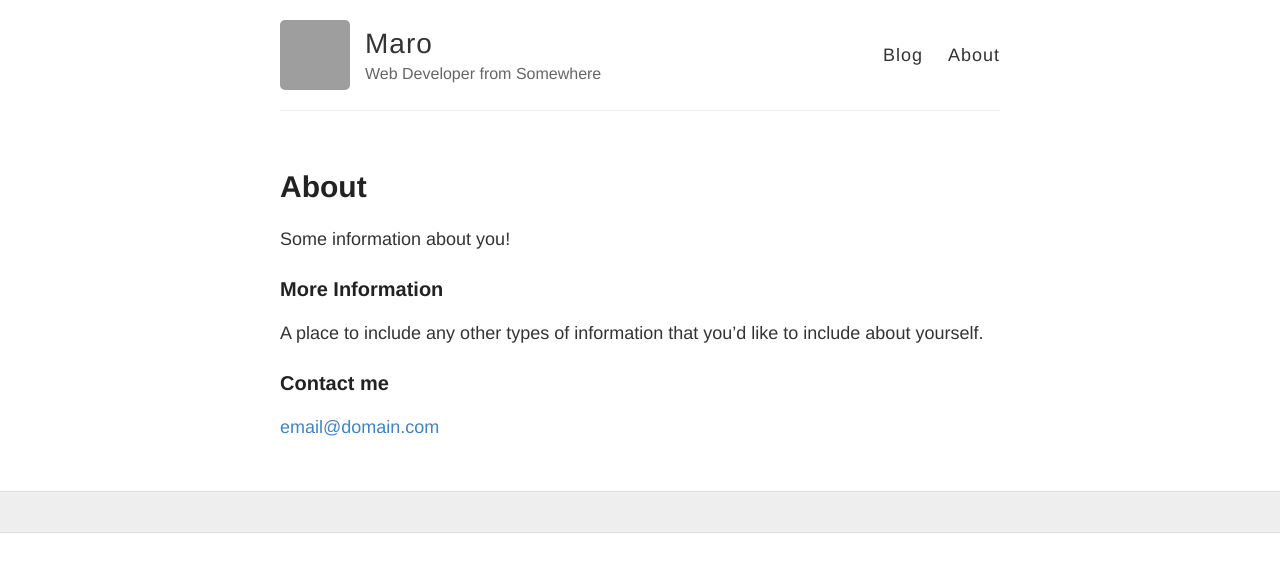
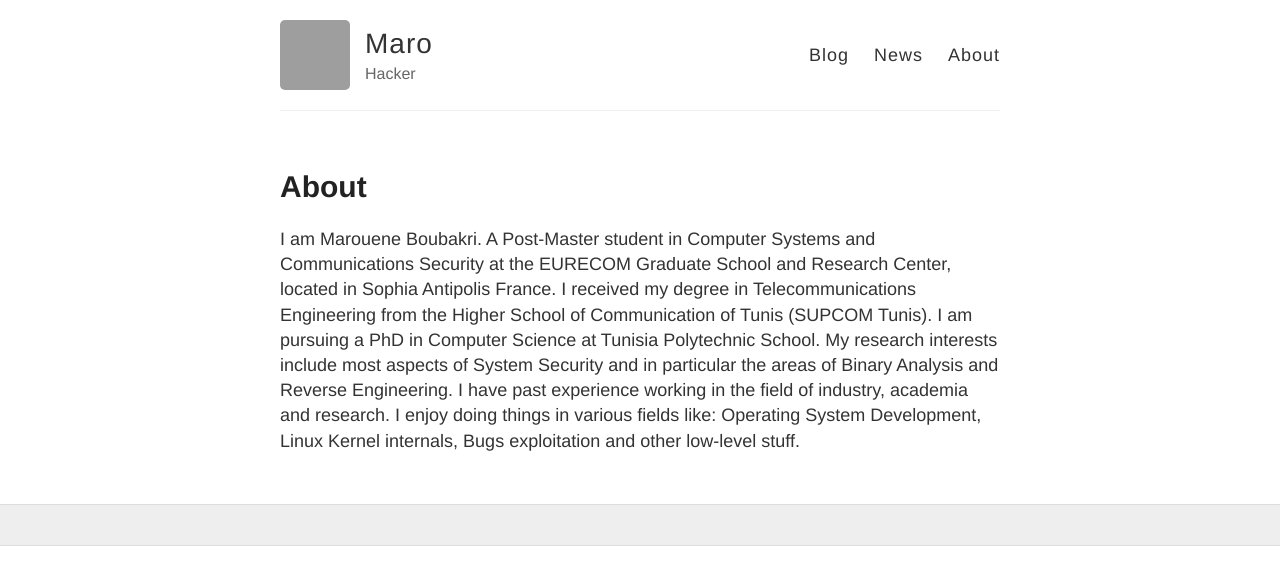
Before and after one commit to maroueneboubakri/maroueneboubakri.github.io, a Jekyll site: the page built from about.md, in a window 1280 px wide. Shown: the top 585 px of the page. Built offline with Jekyll 4.4.1, drawn with Linux system fonts in a browser that asks for light colours; grey boxes are pictures that could not be loaded.

Commit message:
Add News page

```diff
--- a/_config.yml
+++ b/_config.yml
@@ -6,7 +6,7 @@
 name: Maro
 
 # Short bio or description (displayed in the header)
-description: Web Developer from Somewhere
+description: Hacker
 
 # URL of your avatar or profile pic (you could use your GitHub profile pic)
 avatar: https://avatars0.githubusercontent.com/u/1358071?s=400&u=bb891a5f1eee502913235c7cb1537ac8670213aa&v=4
--- a/_layouts/default.html
+++ b/_layouts/default.html
@@ -11,8 +11,6 @@
 
     <link rel="stylesheet" type="text/css" href="{{ site.baseurl }}/style.css" />
     <link rel="alternate" type="application/rss+xml" title="{{ site.name }} - {{ site.description }}" href="{{ site.baseurl }}/feed.xml" />
-
-    <!-- Created with Jekyll Now - http://github.com/barryclark/jekyll-now -->
   </head>
 
   <body>
@@ -28,6 +26,7 @@
 
           <nav>
             <a href="{{ site.baseurl }}/">Blog</a>
+			<a href="{{ site.baseurl }}/news">News</a>
             <a href="{{ site.baseurl }}/about">About</a>
           </nav>
         </header>
--- a/about.md
+++ b/about.md
@@ -4,12 +4,7 @@
 permalink: /about/
 ---
 
-Some information about you!
-
-### More Information
-
-A place to include any other types of information that you'd like to include about yourself.
-
-### Contact me
-
-[email@domain.com](mailto:email@domain.com)
+I am Marouene Boubakri. A Post-Master student in Computer Systems and Communications Security at the EURECOM Graduate School and Research Center, located in Sophia Antipolis France. I received my degree in Telecommunications Engineering from the Higher School of Communication of Tunis (SUPCOM Tunis). I am pursuing a PhD in Computer Science at Tunisia Polytechnic School.
+My research interests include most aspects of System Security and in particular the areas of Binary Analysis and Reverse Engineering.
+I have past experience working in the field of industry, academia and research.
+I enjoy doing things in various fields like: Operating System Development, Linux Kernel internals, Bugs exploitation and other low-level stuff.
```
Also changed, not shown: 404.md (+1 -1 lines), news.md (added, +7 -0 lines).
